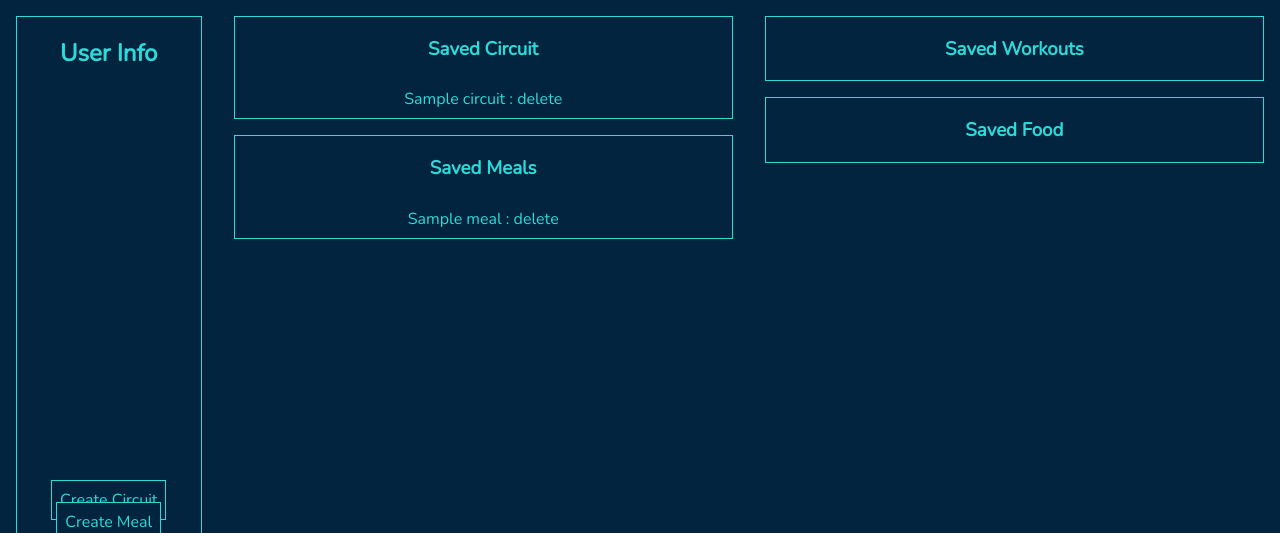
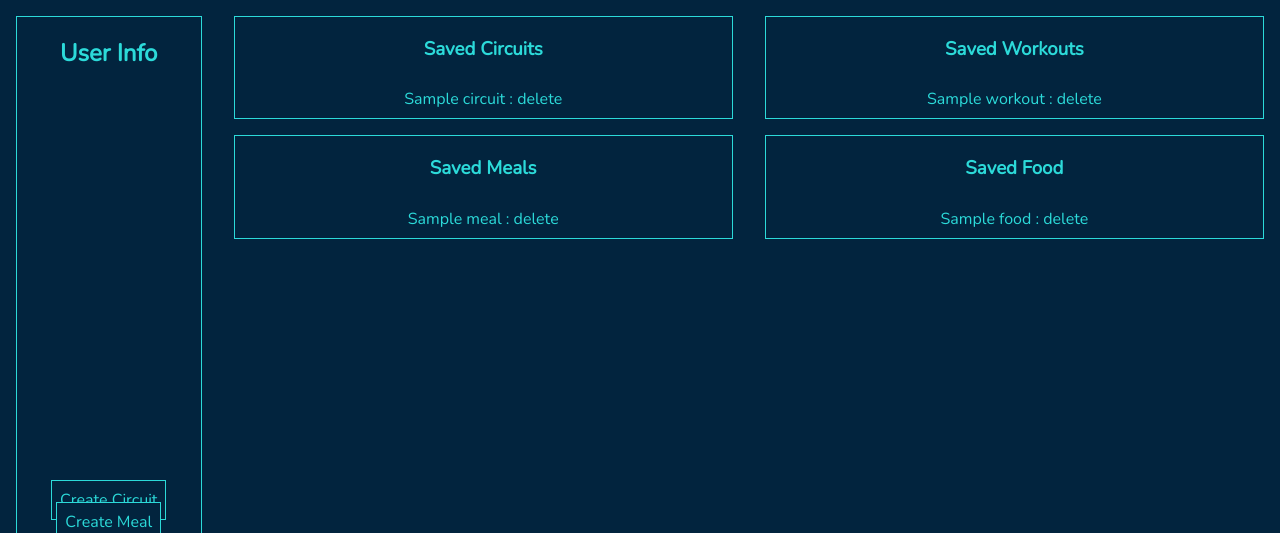
Before and after one commit to gabe-ng/suite-health, a Django app: a page that uses fitness_app_project/fitness_app/templates/fitness_app/dashboard.html in a window 1280 px wide. Shown: the part 83-616 px from the top of the page. Run offline with Django 3.2, Linux system fonts and the light colour scheme; a user stored in the database is signed in; tables that the repository leaves empty hold one stand-in row (values such as "Sample post"); some libraries are stand-ins or nearby versions.

Commit message:
fixed save bug, fixed rendering on dashboard

```diff
--- a/fitness_app_project/fitness_app/static/js/homepage.js
+++ b/fitness_app_project/fitness_app/static/js/homepage.js
@@ -35,19 +35,19 @@ const error = (err1, err2, err3) => {
 ///////////////// Render Food and Workout Searches ///////////////
 const renderFoodSuccess = response => {
   $("#search-results").empty();
-  $('#sresults').pagination({
+  $("#sresults").pagination({
     dataSource: response.hints,
     pageSize: 5,
     callback: function(data, pagination) {
-      console.log('data',data);
-        // template method of yourself
-         var html = template(data);
-         $('#search-results').html(html);
+      console.log("data", data);
+      // template method of yourself
+      let html = foodTemplate(data);
+      $("#search-results").html(html);
     }
-  })
+  });
 };
 
-const template = response => {
+const foodTemplate = response => {
   $("#search-results").empty();
   response.forEach(food => {
     $("#search-results").append(`
@@ -63,25 +63,25 @@ const template = response => {
         `);
     }
   });
-}
+};
 
 const renderWorkoutSuccess = response => {
   workoutResponse = response.results;
-  console.log('Workout Res  = ', response)
+  console.log("Workout Res  = ", response);
   $("#search-results").empty();
-  $('#sresults').pagination({
+  $("#sresults").pagination({
     dataSource: workoutResponse,
     pageSize: 4,
     callback: function(data, pagination) {
-      console.log('data',data);
-        // template method of yourself
-         var html = template2(data);
-         $('#search-results').html(html);
+      console.log("data", data);
+      // template method of yourself
+      let html = workoutTemplate(data);
+      $("#search-results").html(html);
     }
-  })
+  });
 };
 
-const template2 = workoutResponse => {
+const workoutTemplate = workoutResponse => {
   $("#search-results").empty();
   workoutResponse.forEach(workout => {
     $("#search-results").append(`
@@ -101,30 +101,7 @@ const template2 = workoutResponse => {
       } data-id='${workout.id}'>`
     );
   });
-}
-
-
-//   response.results.forEach(workout => {
-//     $("#search-results").append(`
-//           <div id="${workout.id} class="rendered-workouts" "${resultCounter}">
-//             <h1>Author: ${workout.license_author}</h1>
-//             <p>Name: ${workout.name}</p>
-//             <p>Description: ${workout.description}</p>
-//             <ul id="muscle-group-${workout.id}"></ul>
-//           </div>
-//     `);
-//     workout.muscles.forEach(muscleNum => {
-//       $(`#muscle-group-${workout.id}`).append(`<li>${muscles[muscleNum]}</li>`);
-//     });
-//     $("#search-results").append(
-//       `<input value='Save this workout' type='submit' class='saveWorkout' id=${
-//         workout.id
-//       } data-id='${workout.id}'>`
-//     );
-//   });
-// };
-
-
+};
 
 $("#find-button").on("click", function(e) {
   e.preventDefault();
@@ -160,7 +137,7 @@ $("#search-results").on("click", ".saveWorkout", function() {
   let description = null;
   let muscles = null;
 
-  workoutResponse.results.forEach(workout => {
+  workoutResponse.forEach(workout => {
     if (workout.id === $(this).data("id")) {
       console.log(workout);
       workoutId = workout.id;
--- a/fitness_app_project/fitness_app/templates/fitness_app/dashboard.html
+++ b/fitness_app_project/fitness_app/templates/fitness_app/dashboard.html
@@ -12,7 +12,7 @@
 
   <div class="healthWrapper">
     <div class="savedFood">
-      <h3>Saved Circuit</h3>
+      <h3>Saved Circuits</h3>
       <div id="workoutList">
         {% for circuit in circuits %}
         <p>{{ circuit.name }} :
@@ -43,7 +43,7 @@
         {% endfor %}
       </div>
     </div>
-        <div class="savedWorkout">
+    <div class="savedWorkout">
       <h3>Saved Food</h3>
       <div id="mealList">
         {% for food in foods %}
--- a/fitness_app_project/fitness_app/views.py
+++ b/fitness_app_project/fitness_app/views.py
@@ -151,7 +151,7 @@ def dashboard(request, username):
     meals = Custom_Meal.objects.filter(user=request.user)
     workouts = Workout.objects.filter(user=request.user)
     foods = Food.objects.filter(user=request.user)
-    return render(request, 'fitness_app/dashboard.html', {'circuits':circuits, 'meals':meals})
+    return render(request, 'fitness_app/dashboard.html', {'circuits':circuits, 'meals':meals, 'workouts': workouts, 'foods': foods})
 
 ################ WORKOUT API ############
 
```
